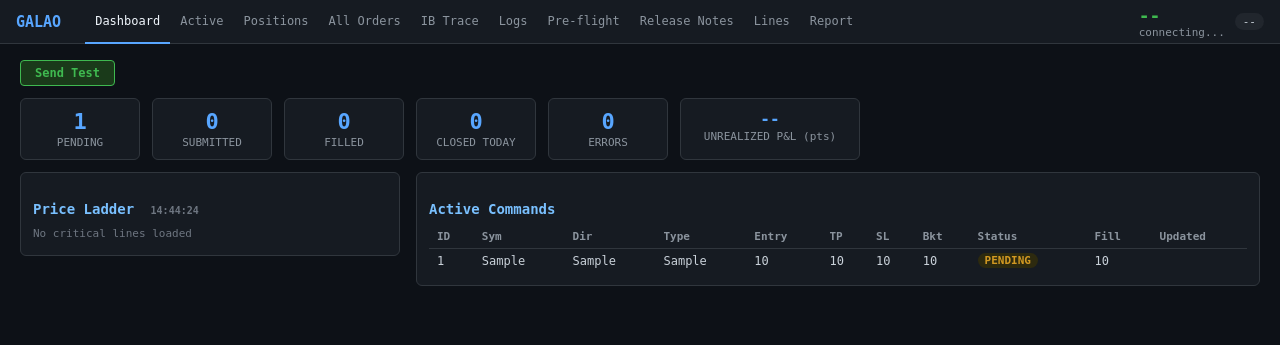
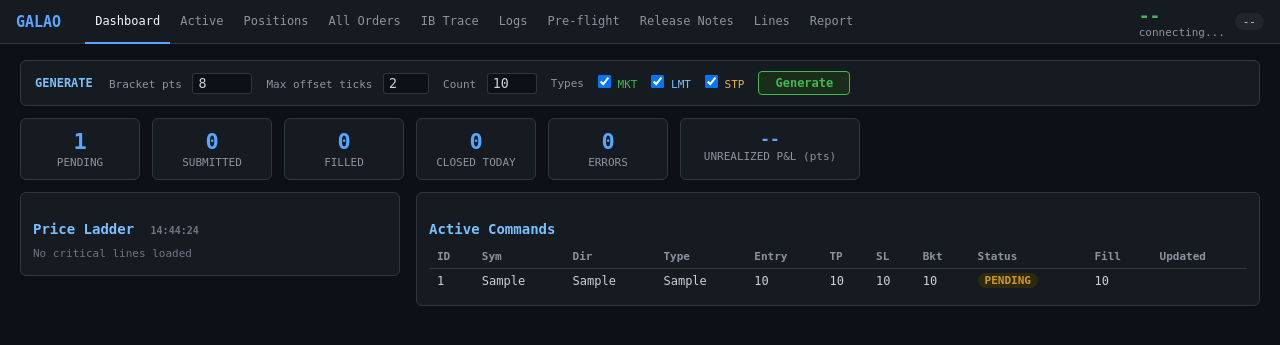
Before and after one commit to orengavish/galgo2006, a Flask app: page / in a window 1280 px wide. Shown: the top 345 px of the page. Run offline with Flask 3, Linux system fonts and the light colour scheme; tables that the repository leaves empty hold one stand-in row (values such as "Sample post"); data that the repository does not hold is empty.

Commit message:
Add browser Generate panel to dashboard
- /api/generate POST endpoint: bracket, types (MKT/LMT/STP checkboxes),
  count (up to 200), max_offset ticks — inserts PENDING commands directly
- Dashboard: replace Send Test button with full generate control bar

Co-Authored-By: Claude Sonnet 4.6 <noreply@anthropic.com>

```diff
--- a/trader/visualizer/app.py
+++ b/trader/visualizer/app.py
@@ -305,6 +305,89 @@ def api_release_notes():
     with get_db(_get_db_path()) as con:
         rows = con.execute(query, params).fetchall()
     return jsonify(_rows_to_list(rows))
+
+
+# ── Generate API ─────────────────────────────────────────────────────────────
+
+@app.route("/api/generate", methods=["POST"])
+def api_generate():
+    """
+    POST /api/generate
+    Body JSON:
+      bracket      float  — bracket size in points (default 4.0)
+      types        list   — entry types to use, e.g. ["MKT","LMT","STP"]
+      count        int    — number of trades to insert (default 10, max 200)
+      max_offset   int    — max entry offset from live price in ticks (default 2)
+
+    Returns {count, price, commands: [...]}
+    """
+    body       = request.get_json(force=True) or {}
+    bracket    = float(body.get("bracket", 4.0))
+    types      = [t.upper() for t in body.get("types", ["MKT", "LMT", "STP"])]
+    count      = min(int(body.get("count", 10)), 200)
+    max_offset = int(body.get("max_offset", 2))
+
+    if not types:
+        return jsonify({"error": "At least one entry type required"}), 400
+
+    try:
+        from visualizer.price_feed import get_latest
+        price, _ = get_latest()
+    except Exception:
+        price = None
+
+    if price is None:
+        return jsonify({"error": "No price available — price feed not running"}), 400
+
+    import random as _rnd
+    from random_gen import _build_trade, _insert_pending, _pick_entry_type
+
+    cfg    = _get_cfg()
+    tick   = cfg.orders.tick_size
+
+    def rt(p):
+        return round(round(p / tick) * tick, 10)
+
+    inserted = []
+    with get_db(_get_db_path()) as _con:
+        pass  # just ensure DB open; inserts happen inside _insert_pending
+
+    for _ in range(count):
+        # Force entry_type from allowed types only
+        entry_type = _rnd.choice(types)
+        direction  = _rnd.choice(["BUY", "SELL"])
+        offset     = _rnd.randint(1, max(1, max_offset)) * tick
+
+        if entry_type == "MKT":
+            entry_price = rt(price)
+        elif entry_type == "LMT":
+            entry_price = rt(price - offset) if direction == "BUY" else rt(price + offset)
+        else:  # STP
+            entry_price = rt(price + offset) if direction == "BUY" else rt(price - offset)
+
+        tp_price = rt(entry_price + bracket) if direction == "BUY" else rt(entry_price - bracket)
+        sl_price = rt(entry_price - bracket) if direction == "BUY" else rt(entry_price + bracket)
+
+        trade = {
+            "symbol":        (cfg.symbols or ["MES"])[0],
+            "line_price":    entry_price,
+            "line_type":     "SUPPORT" if direction == "BUY" else "RESISTANCE",
+            "line_strength": _rnd.randint(1, 3),
+            "direction":     direction,
+            "entry_type":    entry_type,
+            "entry_price":   entry_price,
+            "tp_price":      tp_price,
+            "sl_price":      sl_price,
+            "bracket_size":  bracket,
+            "source":        f"random_{entry_type.lower()}",
+            "quantity":      cfg.orders.quantity,
+        }
+        cmd_id = _insert_pending(_get_db_path(), trade)
+        inserted.append({"id": cmd_id, "direction": direction, "entry_type": entry_type,
+                          "entry_price": entry_price, "tp_price": tp_price, "sl_price": sl_price})
+
+    log.info(f"[generate] Inserted {len(inserted)} commands near price={price} bracket={bracket}")
+    return jsonify({"count": len(inserted), "price": price, "commands": inserted})
 
 
 # ── Test Trades API ───────────────────────────────────────────────────────────
--- a/trader/visualizer/templates/dashboard.html
+++ b/trader/visualizer/templates/dashboard.html
@@ -2,13 +2,40 @@
 {% block title %}Dashboard — Galao{% endblock %}
 {% block content %}
 
-<div style="display:flex;align-items:center;gap:12px;margin-bottom:12px">
-  <button id="btn-test" onclick="sendTestTrades()"
-    style="background:#1a3a1a;color:#3fb950;border:1px solid #3fb950;padding:5px 14px;
-           border-radius:4px;cursor:pointer;font-family:monospace;font-size:12px;font-weight:bold">
-    Send Test
-  </button>
-  <span id="test-status" style="font-size:12px;color:#8b949e"></span>
+<div class="card" style="margin-bottom:12px;padding:10px 14px">
+  <div style="display:flex;align-items:center;gap:14px;flex-wrap:wrap">
+    <span style="color:#79c0ff;font-size:12px;font-weight:bold;min-width:60px">GENERATE</span>
+
+    <label style="font-size:11px;color:#8b949e">Bracket&nbsp;pts
+      <input id="g-bracket" type="number" value="8" min="0.25" step="0.25"
+        style="width:60px;margin-left:4px;background:#0d1117;color:#c9d1d9;
+               border:1px solid #30363d;padding:2px 5px;border-radius:3px;font-family:monospace">
+    </label>
+
+    <label style="font-size:11px;color:#8b949e">Max offset&nbsp;ticks
+      <input id="g-offset" type="number" value="2" min="1" max="20"
+        style="width:46px;margin-left:4px;background:#0d1117;color:#c9d1d9;
+               border:1px solid #30363d;padding:2px 5px;border-radius:3px;font-family:monospace">
+    </label>
+
+    <label style="font-size:11px;color:#8b949e">Count
+      <input id="g-count" type="number" value="10" min="1" max="200"
+        style="width:50px;margin-left:4px;background:#0d1117;color:#c9d1d9;
+               border:1px solid #30363d;padding:2px 5px;border-radius:3px;font-family:monospace">
+    </label>
+
+    <span style="font-size:11px;color:#8b949e">Types</span>
+    <label style="font-size:11px;color:#3fb950"><input type="checkbox" id="g-mkt" checked> MKT</label>
+    <label style="font-size:11px;color:#79c0ff"><input type="checkbox" id="g-lmt" checked> LMT</label>
+    <label style="font-size:11px;color:#e3b341"><input type="checkbox" id="g-stp" checked> STP</label>
+
+    <button id="btn-gen" onclick="doGenerate()"
+      style="background:#1a2d1a;color:#3fb950;border:1px solid #3fb950;padding:4px 16px;
+             border-radius:4px;cursor:pointer;font-family:monospace;font-size:12px;font-weight:bold">
+      Generate
+    </button>
+    <span id="gen-status" style="font-size:11px;color:#8b949e"></span>
+  </div>
 </div>
 
 <div class="card-row" style="margin-bottom:12px">
@@ -135,15 +162,30 @@ function refreshLadder(){
 refreshLadder();
 setInterval(refreshLadder, 5000);
 
-function sendTestTrades(){
-  const btn = document.getElementById('btn-test');
-  const st  = document.getElementById('test-status');
+function doGenerate(){
+  const btn = document.getElementById('btn-gen');
+  const st  = document.getElementById('gen-status');
+
+  const bracket  = parseFloat(document.getElementById('g-bracket').value) || 8;
+  const offset   = parseInt(document.getElementById('g-offset').value)    || 2;
+  const count    = parseInt(document.getElementById('g-count').value)     || 10;
+  const types    = [];
+  if(document.getElementById('g-mkt').checked) types.push('MKT');
+  if(document.getElementById('g-lmt').checked) types.push('LMT');
+  if(document.getElementById('g-stp').checked) types.push('STP');
+
+  if(!types.length){ st.style.color='#f85149'; st.textContent='✗ Select at least one type'; return; }
+
   btn.disabled = true;
-  btn.textContent = 'Sending...';
+  btn.textContent = 'Generating...';
   st.style.color = '#8b949e';
   st.textContent = '';
 
-  fetch('/api/test-trades', {method:'POST'})
+  fetch('/api/generate', {
+    method: 'POST',
+    headers: {'Content-Type':'application/json'},
+    body: JSON.stringify({bracket, types, count, max_offset: offset})
+  })
     .then(r => r.json())
     .then(d => {
       if(d.error){
@@ -151,20 +193,11 @@ function sendTestTrades(){
         st.textContent = '✗ ' + d.error;
       } else {
         st.style.color = '#3fb950';
-        const summary = d.commands.map(c =>
-          `#${c.id} ${c.direction} ${c.entry_type} @${c.entry_price}`
-        ).join('  |  ');
-        st.textContent = `✓ ${d.count} orders inserted near ${d.price.toFixed(2)} — ${summary}`;
+        st.textContent = `✓ ${d.count} orders near ${d.price.toFixed(2)}`;
       }
     })
-    .catch(e => {
-      st.style.color = '#f85149';
-      st.textContent = '✗ ' + e;
-    })
-    .finally(() => {
-      btn.disabled = false;
-      btn.textContent = 'Send Test';
-    });
+    .catch(e => { st.style.color='#f85149'; st.textContent='✗ '+e; })
+    .finally(() => { btn.disabled=false; btn.textContent='Generate'; });
 }
 </script>
 {% endblock %}
```
